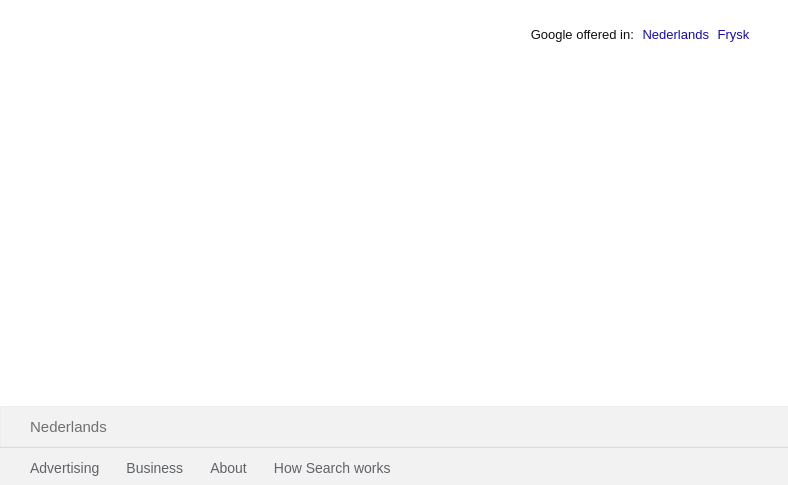
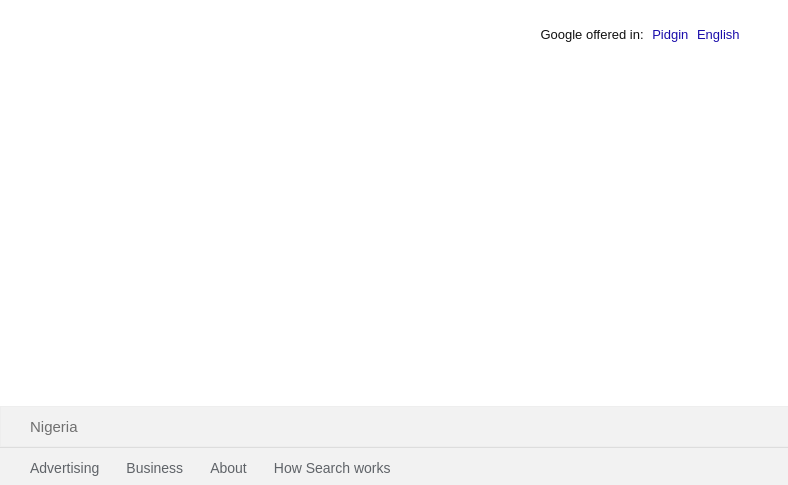
Before and after one commit to CyberGeni/zuri-google-clone, a plain HTML site: page index.html in a window 1280 px wide. Shown: the part 312-797 px from the top of the page, 0-788 px from the left. Drawn offline with Linux system fonts and the light colour scheme.

Commit message:
Updated names

```diff
--- a/index.html
+++ b/index.html
@@ -26,12 +26,13 @@
       	</form>
       	<div class="lang">
       		Google offered in:
-      		<a href="#">Nederlands</a>
-      		<a href="#">Frysk</a>
+      		<a href="#">Pidgin</a>
+      		<a href="#">English</a>
+
       	</div>
       </section>
       <footer>
-      	<h4>Nederlands</h4>
+      	<h4>Nigeria</h4>
       	<div class="links">
       		<div class="link-1">
       			<a href="#">Advertising</a>
```
